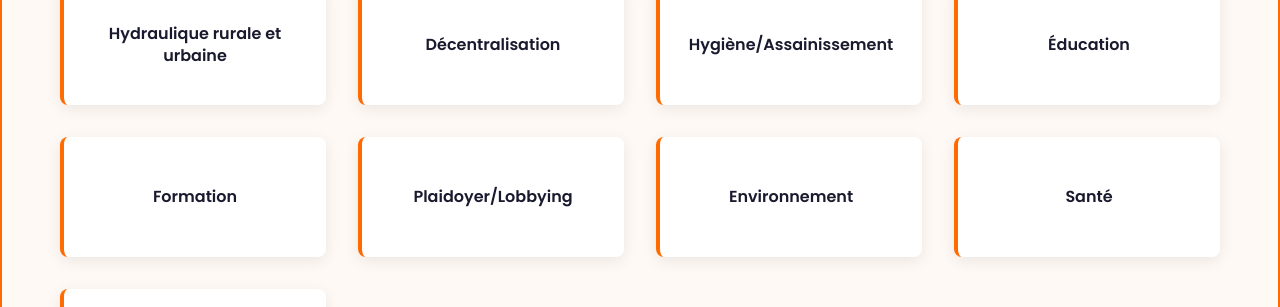
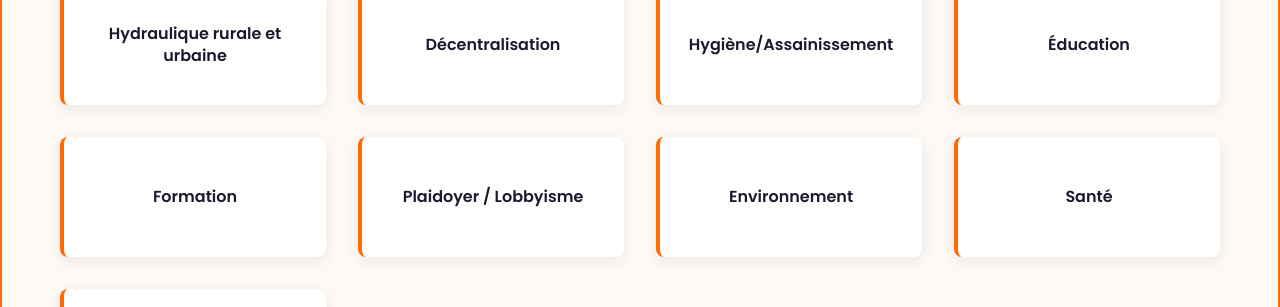
Before and after one commit to Imadel1/Imadel, a React (Vite) app: page / in a window 1280 px wide. Shown: the part 3500-3807 px from the top of the page. Built offline with nearby package versions, Linux system fonts and the light colour scheme; no server answers; a web font is replaced by a local one.

Commit message:
Update lobbying translation to French

```diff
--- a/src/pages/Home.tsx
+++ b/src/pages/Home.tsx
@@ -39,7 +39,7 @@ const getAreasOfIntervention = (language: string) => [
   language === 'fr' ? "Hygiène/Assainissement" : "Hygiene/Sanitation",
   language === 'fr' ? "Éducation" : "Education",
   language === 'fr' ? "Formation" : "Training",
-  language === 'fr' ? "Plaidoyer/Lobbying" : "Advocacy/Lobbying",
+  language === 'fr' ? "Plaidoyer / Lobbyisme" : "Advocacy / Lobbying",
   language === 'fr' ? "Environnement" : "Environment",
   language === 'fr' ? "Santé" : "Health",
   language === 'fr' ? "Développement local" : "Local development"
@@ -344,6 +344,7 @@ const Home: React.FC = () => {
 
         setNewsItems(publishedNews);
       } catch (error) {
+        console.error('Error loading newsletters from API:', error);
         setNewsItems([]); // Graceful fallback: show no news instead of error
       }
     };
```
